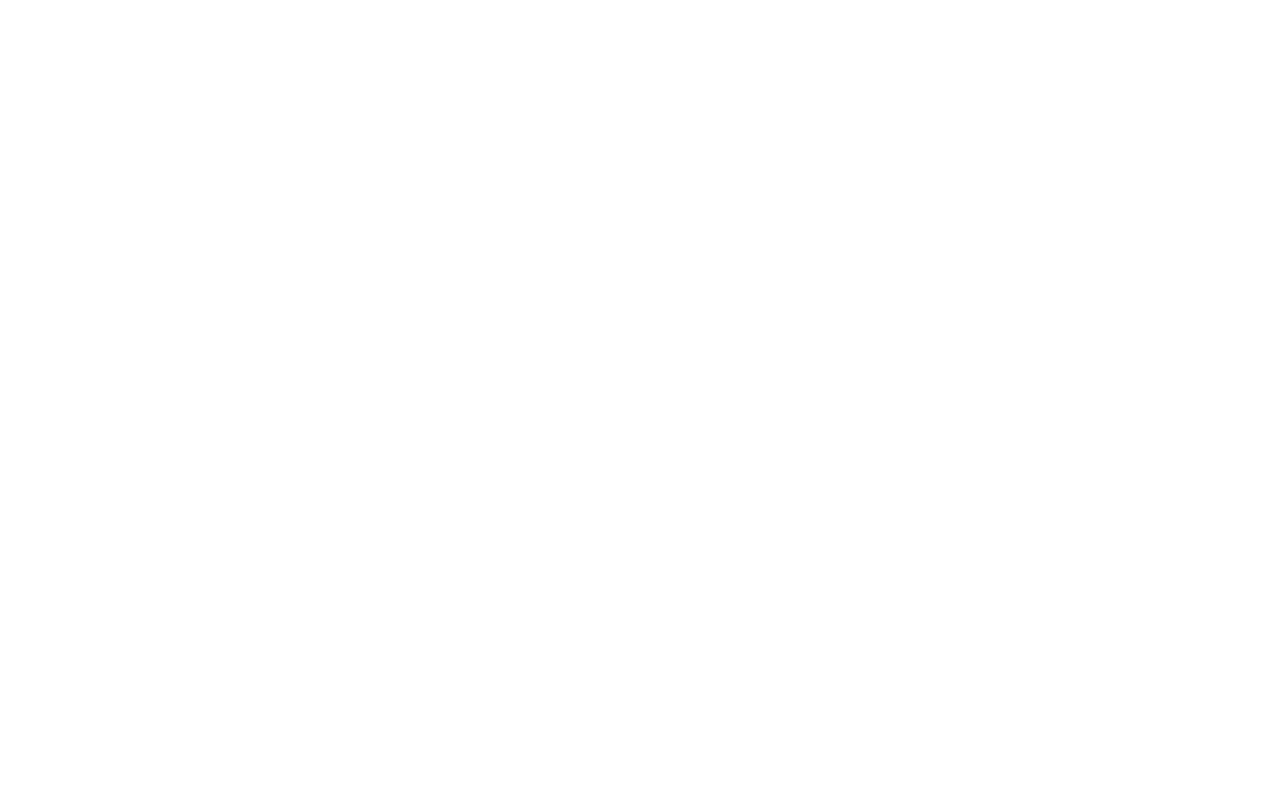
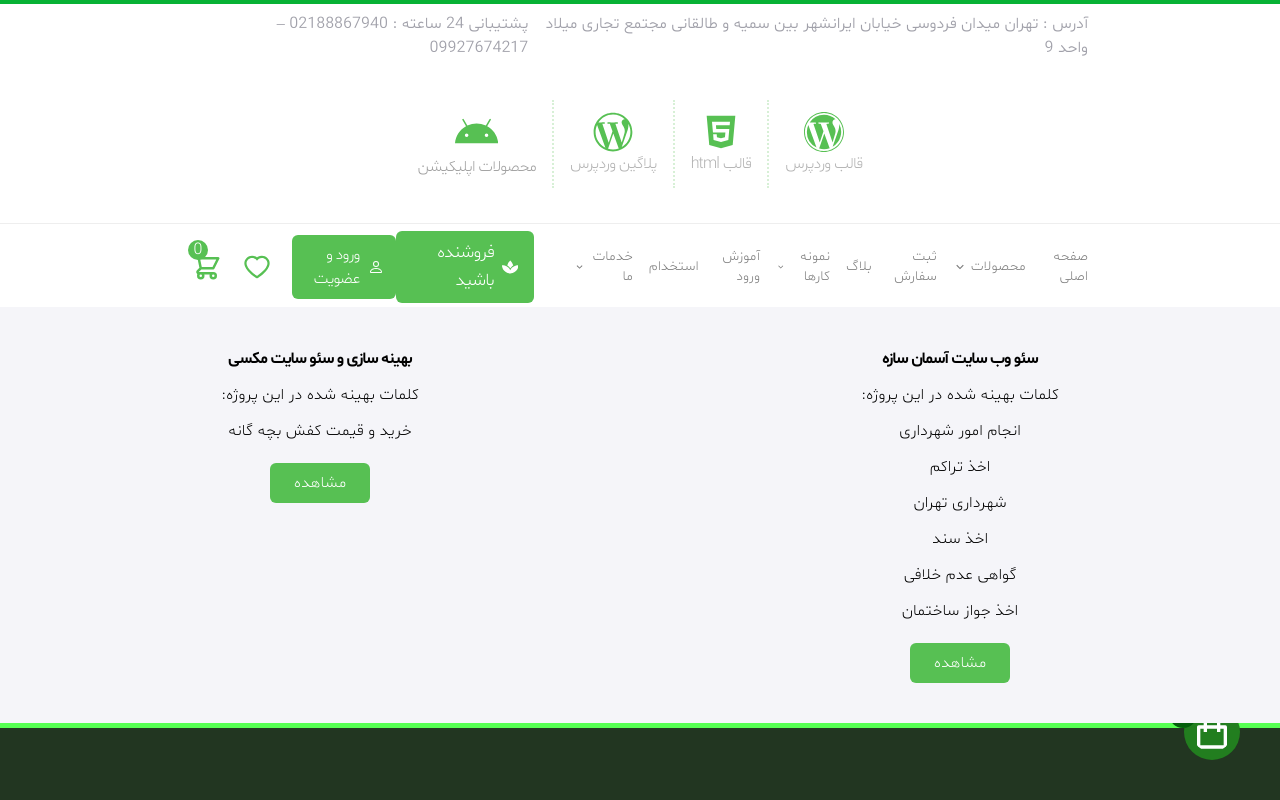
Before and after one commit to Ebadi1382/nahalIt, a React (Create React App) app: page /Seo in a window 1280 px wide. Before the commit this address had no page. Shown: the top 800 px of the page. Built offline with nearby package versions, Linux system fonts and the light colour scheme.

Commit message:
complete seo page

```diff
--- a/package.json
+++ b/package.json
@@ -16,7 +16,7 @@
     "redux": "^4.2.1",
     "redux-thunk": "^2.4.2",
     "router-dom": "^2.2.10",
-    "swiper": "^9.0.5",
+    "swiper": "^9.1.0",
     "web-vitals": "^2.1.4"
   },
   "scripts": {
--- a/src/App.js
+++ b/src/App.js
@@ -2,9 +2,10 @@ import React from "react";
 import Home from "./page/Home/Home";
 import "./App.css";
 import "swiper/css";
+import "swiper/css/navigation";
 import "swiper/css/pagination";
-import "swiper/css/navigation";
 import "swiper/css/scrollbar";
+import "swiper/css/effect-cards";
 import { BrowserRouter, Route, Routes } from "react-router-dom";
 import Order from "./page/Order/Order";
 import Recruitment from "./page/Recruitment/Recruitment";
@@ -19,6 +20,7 @@ import Logo from "./page/Logo/Logo";
 import Premiere from "./page/Premiere/Premiere";
 import WebsiteDesignPortfolio from "./page/WebsiteDesignPortfolio/WebsiteDesignPortfolio";
 import Aplication from "./page/Aplication/Aplication";
+import Seo from "./page/Seo/Seo";
 
 const App = () => {
   return (
@@ -40,6 +42,7 @@ const App = () => {
           <Route path="/Premiere" element={<Premiere />} />
           <Route path="/WebsiteDesignPortfolio" element={<WebsiteDesignPortfolio />} />
           <Route path="/Aplication" element={<Aplication />} />
+          <Route path="/Seo" element={<Seo />} />
         </Routes>
       </div>
       {/* <ToastContainer
--- a/src/Components/Header/Header.js
+++ b/src/Components/Header/Header.js
@@ -376,7 +376,7 @@ const Header = () => {
                       <p>نمونه کار اپلیکیشن</p>
                     </li>
                   </Link>
-                  <Link>
+                  <Link to="/Seo">
                     <li className="flex items-center justify-between py-3">
                       <p>نمونه کار سئو</p>
                     </li>
--- a/src/Components/SliderSwiper/SliderSwiper.js
+++ b/src/Components/SliderSwiper/SliderSwiper.js
@@ -1,52 +1,42 @@
 import React from "react";
-import { Navigation, A11y, Autoplay, Pagination, Scrollbar } from "swiper";
+import { Navigation, A11y, Autoplay, Pagination, EffectCards } from "swiper";
 import { Swiper, SwiperSlide } from "swiper/react";
 
 const SliderSwiper = () => {
   return (
     <div className="relative -z-50 container px-48 mx-auto">
       <Swiper
-        className="mt-[1rem] relative -z-50 SW"
-        modules={[Navigation, A11y, Autoplay, Pagination, Scrollbar]}
-        pagination={true}
-        navigation={true}
-        scrollbar={{
-          hide: true,
-        }}
-        spaceBetween={50}
+        className="mt-[1rem]"
+        modules={[Navigation, A11y, Autoplay, Pagination, EffectCards]}
+        navigation
+        pagination={{ clickable: true }}
+        effect="cards"
         slidesPerView={1}
         autoplay={{ delay: 2000, disableOnInteraction: false }}
-        // breakpoints={{
-        //   // when window width is >= 640px
-        //   0: {
-        //     slidesPerView: 1,
-        //   },
-        //   450: {
-        //     // width: 640,
-        //     slidesPerView: 2,
-        //   },
-        //   700: {
-        //     // width: 768,
-        //     slidesPerView: 3,
-        //   },
-        //   900: {
-        //     // width: 768,
-        //     slidesPerView: 4,
-        //   },
-        //   1175: {
-        //     // width: 768,
-        //     slidesPerView: 5,
-        //   },
-        // }}
       >
         <SwiperSlide>
-          <img src="https://nahalit.com/wp-content/uploads/2022/11/3.jpg" alt="slider_image" />
+          <img
+            className="hover:opacity-80 transition-all duration-300"
+            src="https://nahalit.com/wp-content/uploads/2022/11/3.jpg"
+            alt="slider_image"
+            width={1500}
+          />
         </SwiperSlide>
         <SwiperSlide>
-          <img src="https://nahalit.com/wp-content/uploads/2022/11/sayt3.jpg" alt="slider_image_2" />
+          <img
+            className="hover:opacity-80 transition-all duration-300"
+            src="https://nahalit.com/wp-content/uploads/2022/11/sayt3.jpg"
+            alt="slider_image_2"
+            width={1500}
+          />
         </SwiperSlide>
         <SwiperSlide>
-          <img src="https://nahalit.com/wp-content/uploads/2022/11/slider4-scaled.jpg" alt="slider_image_3" />
+          <img
+            className="hover:opacity-80 transition-all duration-300"
+            src="https://nahalit.com/wp-content/uploads/2022/11/slider4-scaled.jpg"
+            alt="slider_image_3"
+            width={1500}
+          />
         </SwiperSlide>
       </Swiper>
     </div>
--- /dev/null
+++ b/src/page/Seo/Seo.js
@@ -0,0 +1,41 @@
+import React from "react";
+import Footer from "../../Components/Footer/Footer";
+import Header from "../../Components/Header/Header";
+
+const Seo = () => {
+  return (
+    <main>
+      <header>
+        <Header />
+      </header>
+      <div className="flex items-start justify-around bg-[#f5f5f9] mt-1 pb-10 pt-10">
+        <div className="flex flex-col items-center justify-center gap-3">
+          <p className="font-[shabnamBold] tracking-tighter">سئو وب سایت آسمان سازه</p>
+          <p>کلمات بهینه شده در این پروژه: </p>
+          <p>انجام امور شهرداری</p>
+          <p>اخذ تراکم</p>
+          <p>شهرداری تهران</p>
+          <p>اخذ سند</p>
+          <p>گواهی عدم خلافی</p>
+          <p>اخذ جواز ساختمان</p>
+          <button className="bg-[#57C053] hover:bg-[#5dcd59] transition-all duration-300 px-6 py-2 rounded-md text-white mt-2">
+            مشاهده
+          </button>
+        </div>
+        <div className="flex flex-col items-center justify-center gap-3">
+          <p className="font-[shabnamBold] tracking-tighter">بهینه سازی و سئو سایت مکسی</p>
+          <p>کلمات بهینه شده در این پروژه: </p>
+          <p>خرید و قیمت کفش بچه گانه</p>
+          <button className="bg-[#57C053] hover:bg-[#5dcd59] transition-all duration-200  px-6 py-2 rounded-md text-white mt-2">
+            مشاهده
+          </button>
+        </div>
+      </div>
+      <footer>
+        <Footer />
+      </footer>
+    </main>
+  );
+};
+
+export default Seo;
```
Also changed, not shown: src/page/Home/Home.css (deleted), 1 other file (tests, documents, lock files or other folders).
